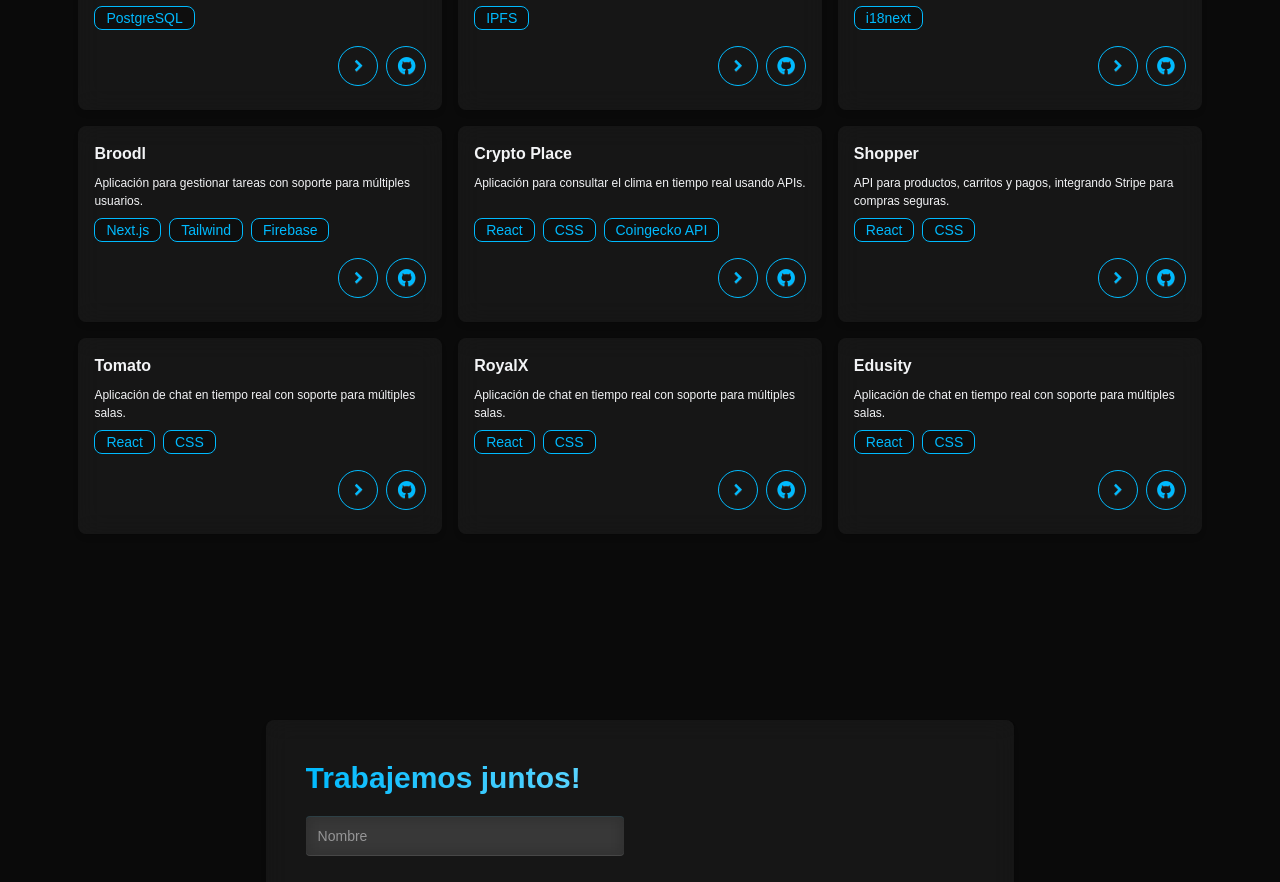
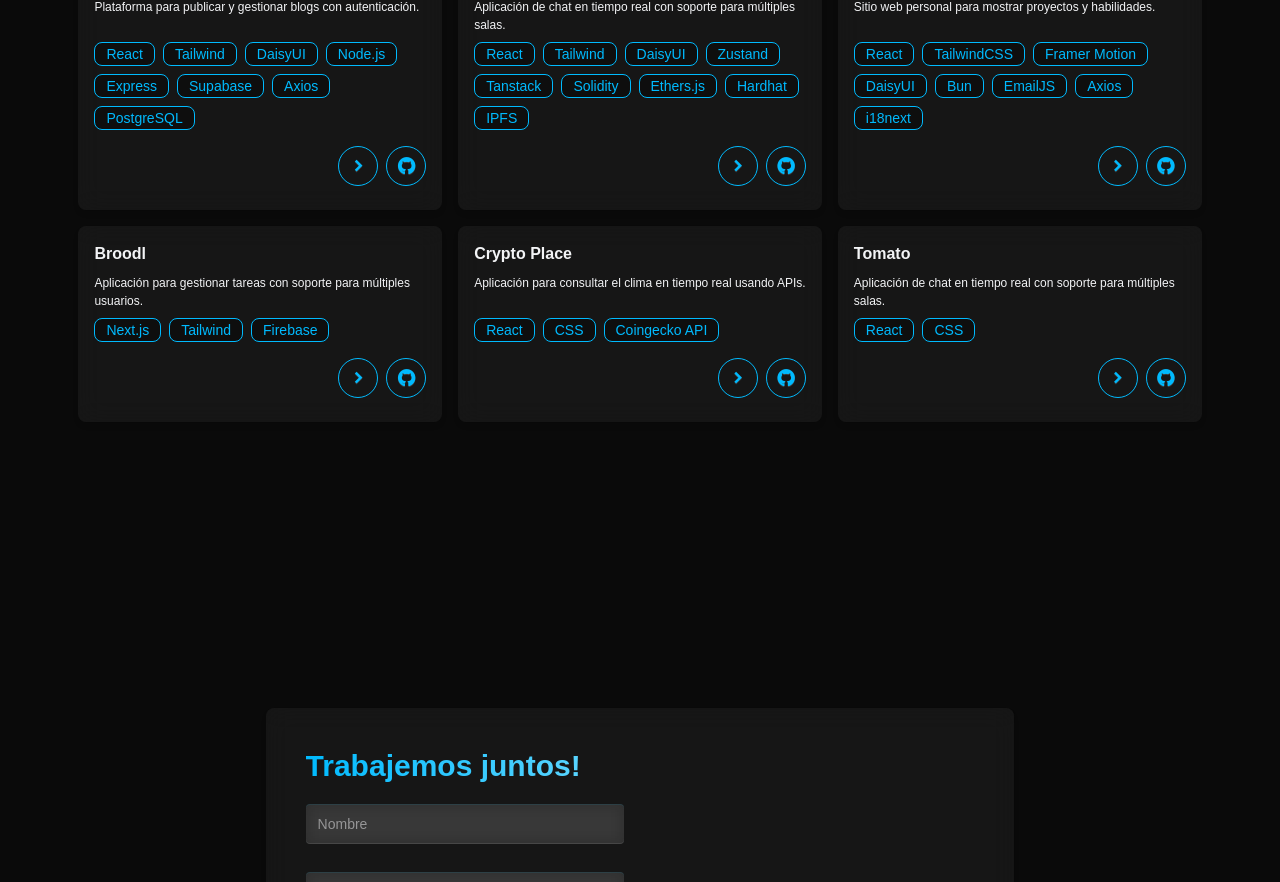
Before and after one commit to mazax28/PORTFOLIO, a React (Vite) app: page / in a window 1280 px wide. Shown: the part 1870-2752 px from the top of the page. Built offline with nearby package versions, Linux system fonts and the light colour scheme; no server answers.

Commit message:
feat: remove outdated projects from the Projects page

```diff
--- a/src/pages/Projects.jsx
+++ b/src/pages/Projects.jsx
@@ -54,33 +54,13 @@ function Projects() {
       repoLink: "https://github.com/mazax28/crypto-tracking",
     },
     {
-      title: "Shopper",
-      description: "API para productos, carritos y pagos, integrando Stripe para compras seguras.",
-      technologies: ["React","CSS"],
-      liveLink: "https://shopper-ten-delta.vercel.app/",
-      repoLink: "https://github.com/mazax28/shopper",
-    },
-    {
       title: "Tomato",
       description: "Aplicación de chat en tiempo real con soporte para múltiples salas.",
       technologies: ["React","CSS"],
       liveLink: "https://tomato-wine-iota.vercel.app/",
       repoLink: "https://github.com/mazax28/tomato",
     },
-    {
-      title: "RoyalX",
-      description: "Aplicación de chat en tiempo real con soporte para múltiples salas.",
-      technologies: ["React","CSS"],
-      liveLink: "https://royal-x-phi.vercel.app/",
-      repoLink: "https://github.com/mazax28/RoyalX",
-    },
-    {
-      title: "Edusity",
-      description: "Aplicación de chat en tiempo real con soporte para múltiples salas.",
-      technologies: ["React","CSS"],
-      liveLink: "https://edusity-beige.vercel.app/",
-      repoLink: "https://github.com/mazax28/edusity",
-    },
+
   ];
 
   return (
```
